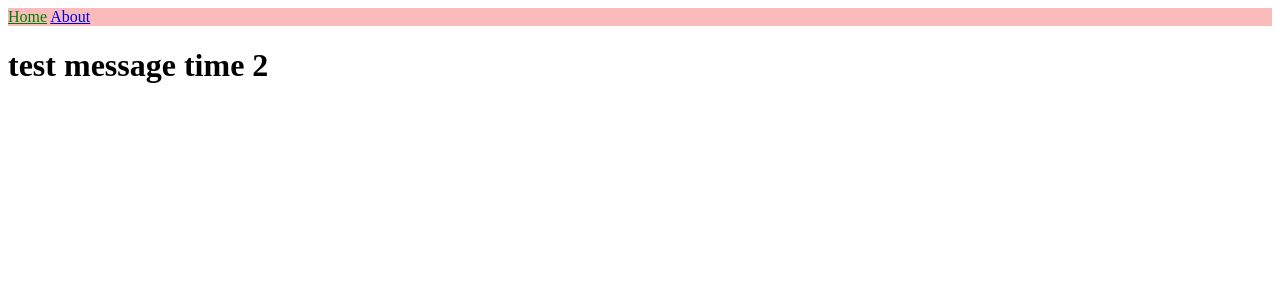
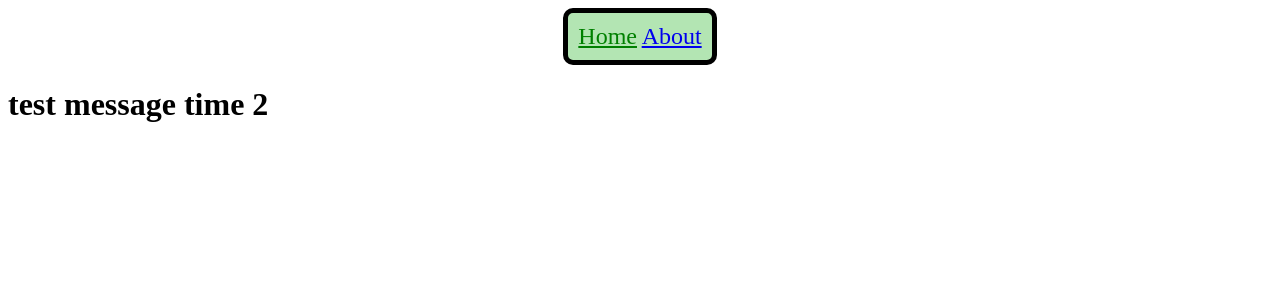
Before and after one commit to MochiHimochi/mochihimochi.github.io, a Jekyll site: the page built from index.html, in a window 1280 px wide. Shown: the top 300 px of the page. Built offline with Jekyll 4.4.1, drawn with Linux system fonts in a browser that asks for light colours.

Commit message:
Update main.scss

```diff
--- a/_sass/main.scss
+++ b/_sass/main.scss
@@ -3,6 +3,12 @@
 }
 
 .nav {
-  background-color: #fabbbb;
-  width: auto;
+    background-color: #b3e5b3;
+    width: fit-content;
+    margin: auto;
+    border-style: solid;
+    border-width: thick;
+    border-radius: 10px;
+    font-size: x-large;
+    padding: 10px;
 }
```
